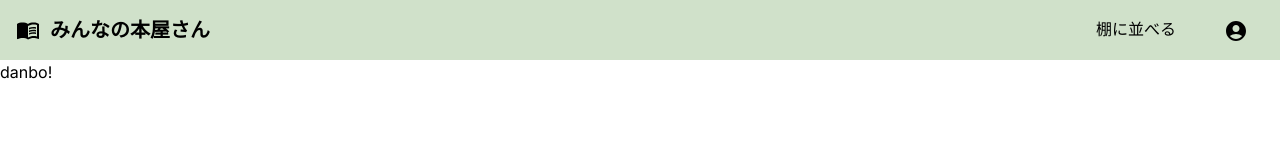
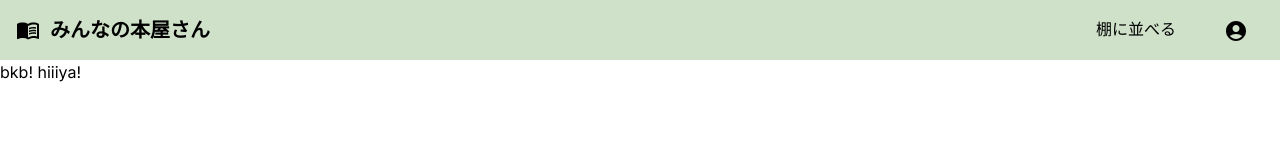
Before and after one commit to usk94/nextjs-rails, a Next.js app in the folder frontend/: page /home in a window 1280 px wide. Shown: the top 160 px of the page. Built offline with nearby package versions, Linux system fonts and the light colour scheme; a web font is replaced by a local one.

Commit message:
Revert "minor fix"
This reverts commit 689ec218da7ed24d332b77ff85d401b09e8ad2fd.

```diff
--- a/frontend/app/_components/header.tsx
+++ b/frontend/app/_components/header.tsx
@@ -12,7 +12,7 @@ export const Header: React.FC = () => {
       </Link>
       <nav className="flex gap-12 mr-6">
         <Link href="/upload">棚に並べる</Link>
-        <Link href="/home">
+        <Link href="/mypage">
           <AccountCircleIcon />
         </Link>
       </nav>
--- a/frontend/app/home/page.tsx
+++ b/frontend/app/home/page.tsx
@@ -1,5 +1,5 @@
 const Page = () => {
-  return <div>danbo!</div>
+  return <p>bkb! hiiiya!</p>
 }
 
 export default Page
```
